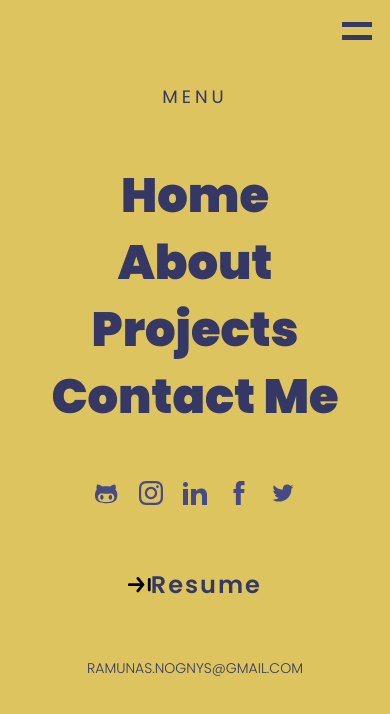
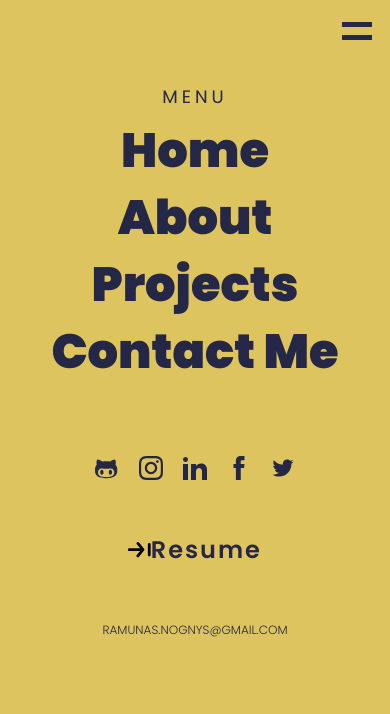
Before and after one commit to ramunasnognys/v3, a Gatsby site: page / in a window 390 px wide. Built offline with nearby package versions, Linux system fonts and the light colour scheme; Gatsby itself is replaced by a stand-in of ours.

Commit message:
update mobile menu

```diff
--- a/src/styles/_variables.scss
+++ b/src/styles/_variables.scss
@@ -23,6 +23,7 @@
 
   --clr-white: #ffffff;
   --clr-black: #000000;
+  --dim-black: #252746;
 
   --clr-red: hsl(0, 100%, 52%);
   --clr-sky-blue: hsl(200, 100%, 80%);
@@ -68,14 +69,14 @@
 
   --ff-root-font-size: 62.5%;
   --ff-base-font-size: 1.6rem;
-  --ff-small-font-size: 1.4rem;
+  --ff-small-font-size: 1.2rem;
 
   --ff-base-line-height: 1.659;
 
   --ff-headings-line-height: 1.15;
   --ff-headings-margin: 2.75rem 0 1.05rem;
 
-  --ff-base-font-color: var(--clr-secondary-darker);
+  --ff-base-font-color: var(--dim-black);
   --ff-link-font-color: var(---clr-sky-blue);
 
   --ff-button-font-size: 1em;
--- a/src/styles/components/hamburger.scss
+++ b/src/styles/components/hamburger.scss
@@ -34,12 +34,11 @@
 
     .menu-text {
       font-size: 1.8rem;
-      // font-weight: 400;
       text-transform: uppercase;
       letter-spacing: 4px;
     }
     .menu-links {
-      margin: 5rem 0;
+      margin: 0.5rem 0 7rem;
     }
     .menu-social-icons {
       .social-icon {
@@ -49,19 +48,21 @@
         margin: 0;
       }
     }
+
+    .menu-resume {
+      font-size: 2.4rem;
+      font-weight: 400;
+      margin-top: 4rem;
+      display: block;
+      font-weight: 600;
+      letter-spacing: 2px;
+    }
     .menu-email {
       text-transform: uppercase;
       font-size: var(--ff-small-font-size);
       font-weight: 100;
-    }
-
-    .menu-resume {
-      font-size: 2.4rem;
-      font-weight: 400;
-      margin: 5rem;
+      margin-top: 5rem;
       display: block;
-      font-weight: 600;
-      letter-spacing: 2px;
     }
   }
 }
@@ -70,5 +71,5 @@
   font-size: 2rem;
   width: 24px;
   height: 24px;
-  fill: var(--clr-secondary-normal);
+  fill: var(--dim-black);
 }
--- a/src/styles/components/navbar.scss
+++ b/src/styles/components/navbar.scss
@@ -3,7 +3,7 @@
     display: flex;
     flex-direction: column;
     font-size: var(--ff-menu-links-font-size);
-    font-weight: 900;
+    font-weight: 800;
     line-height: 1.4;
   }
 }
```
